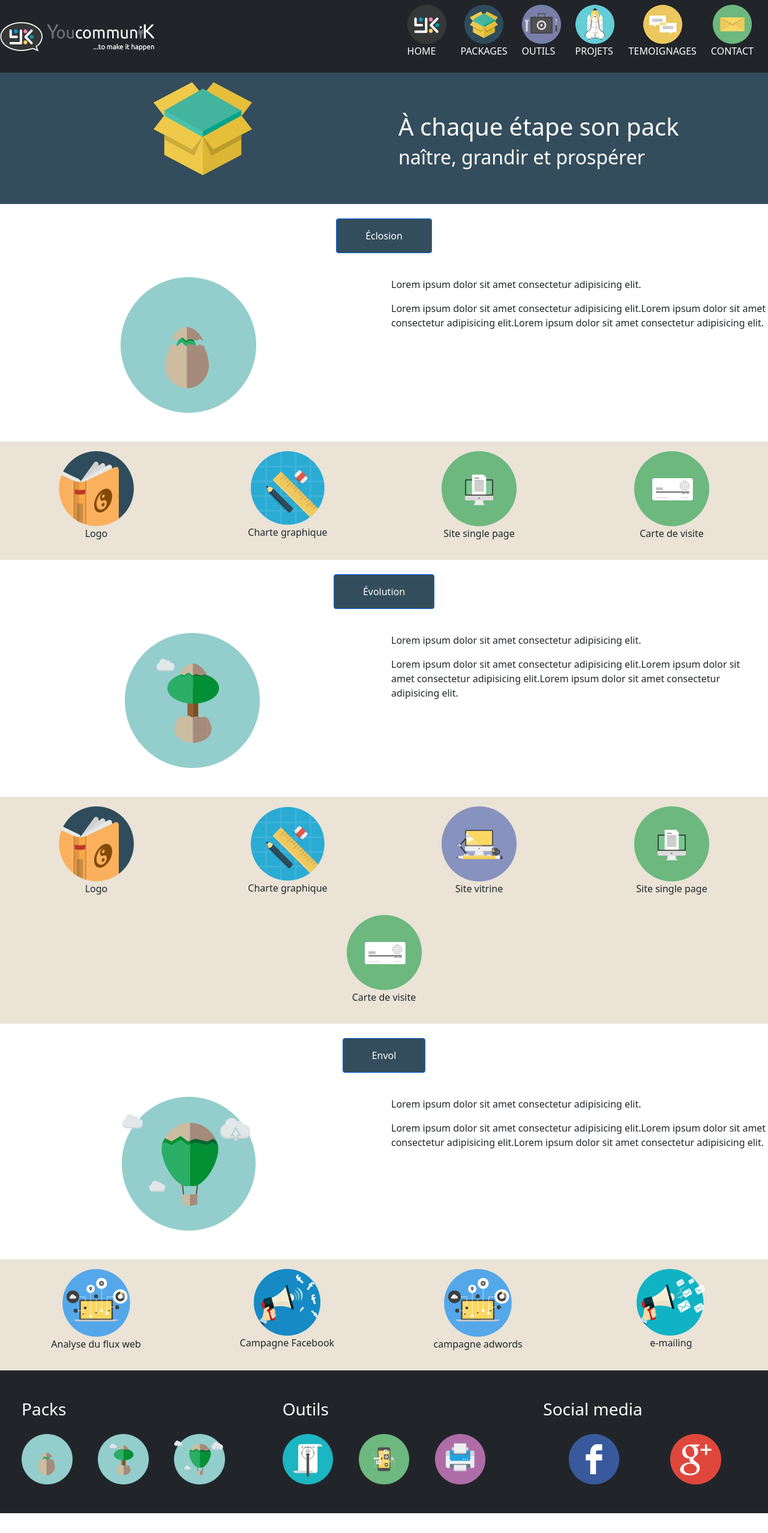
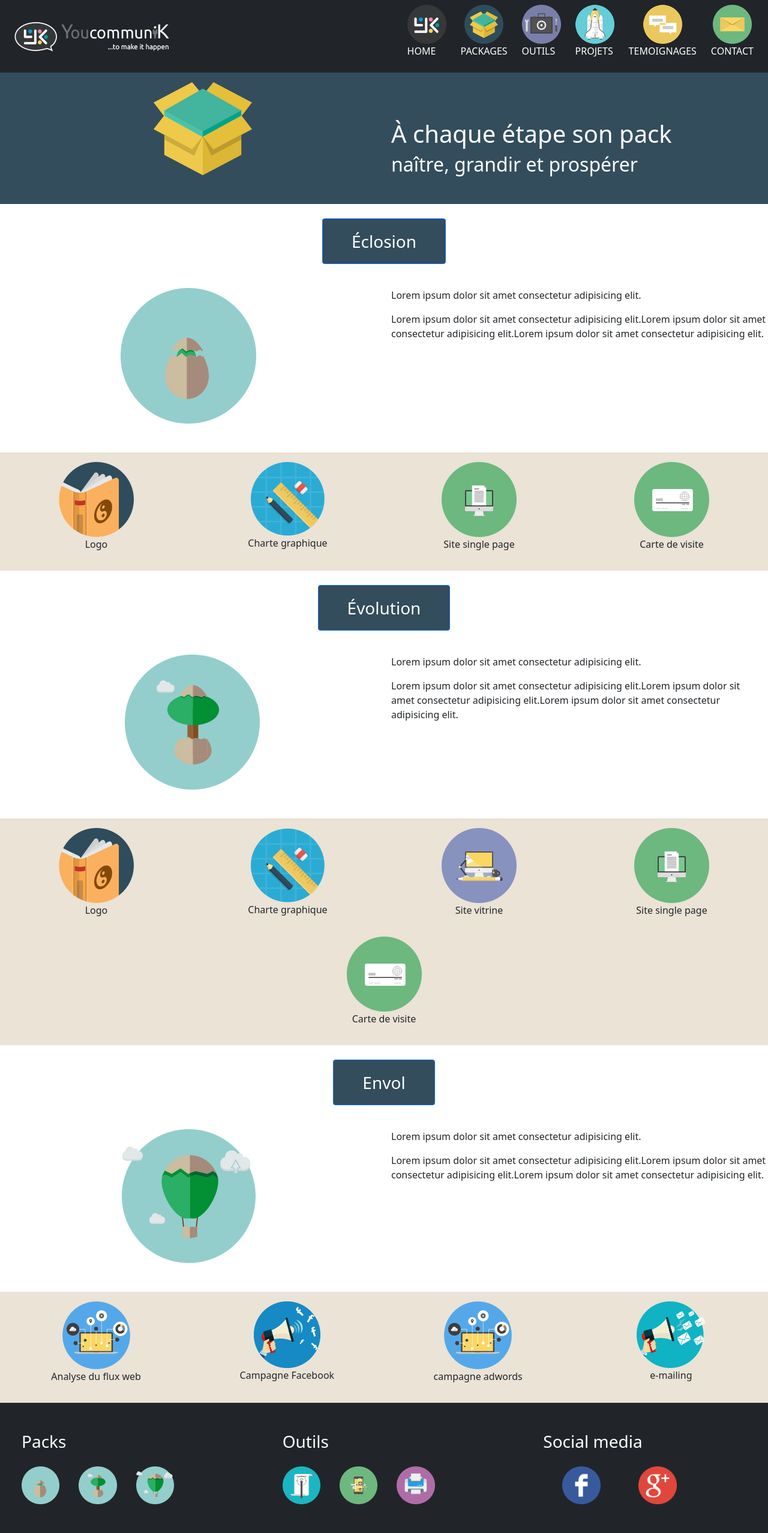
Before and after one commit to louistychon/Bootstrap_youcommunik_template, a website: page index.html in a window 1280 px wide. Shown: the whole page at 60% size. Before the commit the page ends 2522 px from the top, so only its background shows below. Drawn offline with nearby package versions, Linux system fonts and the light colour scheme.

Commit message:
everything except the nav

```diff
--- a/index.html
+++ b/index.html
@@ -12,7 +12,7 @@
 
 <body class="p-0 m-0 w-100 m-auto rounded">
     <header class="bg-dark d-flex justify-content-between align-items-center">
-        <div class="logo float-left d-none d-sm-none d-md-none d-lg-block d-xl-block"><img
+        <div class="logo ms-4 float-left d-none d-sm-none d-md-none d-lg-block d-xl-block"><img
                 src="public/img/logo-horizontal-fond-noir-couleur.png" alt=""></div>
         <nav>
             <ul class="list-unstyled text-white d-flex flex-wrap justify-content-between ms-auto my-2 w-100">
@@ -48,7 +48,7 @@
             <div class="row align-items-center">
                 <div class="col-12 col-sm-12 col-md-6 col-lg-6 col-xl-6 mt-3"><img src="public/img/packages.png"
                         alt="" class="d-block m-auto ps-5 pb-5"></div>
-                <div class="col-12 col-sm-12 col-md-6 col-lg-6 col-xl-6 mt-3 pt-4 text-white p-4">
+                <div class="col-12 col-sm-12 col-md-6 col-lg-6 col-xl-6 mt-3 pt-4 text-white">
                     <h1 class="">À chaque étape son pack</h1>
                     <h2>naître, grandir et prospérer</h2>
                 </div>
@@ -56,7 +56,7 @@
         </section>
         <section id="eclosion" class="w-100">
             <div class="btn-fonce">
-                <button class="btn btn-primary p-3 px-5 mt-4 mb-4 d-block mx-auto">Éclosion</button>
+                <button class="btn btn-primary p-3 px-5 mt-4 mb-4 d-block mx-auto fs-3">Éclosion</button>
             </div>
 
         </section>
@@ -64,7 +64,7 @@
             <div class="row">
                 <div class="col col-12 col-sm-12 col-md-6 col-lg-6 col-xl-6 mt-3"><img class="d-block m-auto pb-5"
                         src="public/img/icon-eclosion.png" alt=""></div>
-                <div class="col col-12 col-sm-12 col-md-6 col-lg-6 col-xl-6 mt-3">
+                <div class="col col-12 col-sm-12 col-md-6 col-lg-6 col-xl-6 mt-3 text-start text-sm-center text-md-start  text-lg-start  text-xl-start ">
                     <p>Lorem ipsum dolor sit amet consectetur adipisicing elit.</p>
                     <p>Lorem ipsum dolor sit amet consectetur adipisicing elit.Lorem ipsum dolor sit amet consectetur
                         adipisicing elit.Lorem ipsum dolor sit amet consectetur adipisicing elit.</p>
@@ -72,7 +72,7 @@
             </div>
         </section>
         <section class="w-100">
-            <div class="rose-container d-flex bg-warning justify-content-around flex-wrap">
+            <div class="rose-container d-flex justify-content-around flex-wrap">
                 <div class="rose-item p-3"><img class="d-block m-auto w-50" src="public/img/Logo-logo.png" alt="">
                     <p class="text-center">Logo</p>
                 </div>
@@ -92,7 +92,7 @@
 
         <section id="evolution" class="w-100">
             <div class="btn-fonce">
-                <button class="btn btn-primary p-3 px-5 mt-4 mb-4 d-block mx-auto">Évolution</button>
+                <button class="btn btn-primary p-3 px-5 mt-4 mb-4 d-block mx-auto fs-3">Évolution</button>
             </div>
 
         </section>
@@ -103,7 +103,7 @@
                     <div class="row">
                         <div class="col col-12 col-sm-12 col-md-6 col-lg-6 col-xl-6 mt-3"><img class="d-block m-auto pb-5"
                                 src="public/img/icon-evolution.png" alt=""></div>
-                        <div class="col col-12 col-sm-12 col-md-6 col-lg-6 col-xl-6 mt-3">
+                        <div class="col col-12 col-sm-12 col-md-6 col-lg-6 col-xl-6 mt-3 text-start text-sm-center text-md-start  text-lg-start  text-xl-start ">
                             <p>Lorem ipsum dolor sit amet consectetur adipisicing elit.</p>
                             <p>Lorem ipsum dolor sit amet consectetur adipisicing elit.Lorem ipsum dolor sit amet
                                 consectetur
@@ -139,16 +139,16 @@
         </section>
         <section class="w-100" id="evolution">
             <div class="btn-fonce">
-                <button class="btn btn-primary p-3 px-5 mt-4 mb-4 d-block mx-auto">Envol</button>
+                <button class="btn btn-primary p-3 px-5 mt-4 mb-4 d-block mx-auto fs-3">Envol</button>
             </div>
 
         </section>
 
-        <section class="w-100" id="text-envol w100">
+        <section class="" id="text-envol">
             <div class="row">
                 <div class="col col-12 col-sm-12 col-md-6 col-lg-6 col-xl-6 mt-3"><img class="d-block m-auto pb-5"
                         src="public/img/icon-envole.png" alt=""></div>
-                <div class="col col-12 col-sm-12 col-md-6 col-lg-6 col-xl-6 mt-3">
+                <div class="col col-12 col-sm-12 col-md-6 col-lg-6 col-xl-6 mt-3 text-start text-sm-center text-md-start  text-lg-start  text-xl-start ">
                     <p>Lorem ipsum dolor sit amet consectetur adipisicing elit.</p>
                     <p>Lorem ipsum dolor sit amet consectetur adipisicing elit.Lorem ipsum dolor sit amet consectetur
                         adipisicing elit.Lorem ipsum dolor sit amet consectetur adipisicing elit.</p>
@@ -180,7 +180,7 @@
         <div class="row">
             <div class="img-footer packs col-12 col-sm-12 col-md-12 col-lg-4 col-xl-4 p-5">
                 <h3 class="mb-4 w-100">Packs</h3>
-                <div class="imgcl w-100 d-flex justify-content-between"><img src="public/img/icon-eclosion.png" class="w-25" alt=""><img class="w-25"
+                <div class="imgcl w-75 d-flex justify-content-between"><img src="public/img/icon-eclosion.png" class="w-25" alt=""><img class="w-25"
                     src="public/img/icon-evolution.png" alt=""><img class="w-25" src="public/img/icon-envole.png"
                     alt=""></div>
             </div>
@@ -188,13 +188,13 @@
                 <h3 class="mb-4 w-100">Outils</h3>
 
 
-                <div class="imgcl w-100 d-flex justify-content-between"><img src="public/img/identite-graphique.png" class="w-25" alt=""><img
+                <div class="imgcl w-75 d-flex justify-content-between"><img src="public/img/identite-graphique.png" class="w-25" alt=""><img
                     src="public/img/reseaux-sociaux.png" class="w-25" alt=""><img src="public/img/print.png"
                     class="w-25" alt=""></div>
             </div>
             <div class="img-footer social col-12 col-sm-12 col-md-12 col-lg-4 col-xl-4 p-5">
                 <h3 class=" w-100 mb-4">Social media</h3>
-                <div class="imgcl w-100 d-flex justify-content-around"><img src="public/img/social-f.png" alt="" class="w-25"><img src="public/img/google-plus.png" alt=""
+                <div class="imgcl w-75 d-flex justify-content-around"><img src="public/img/social-f.png" alt="" class="w-25"><img src="public/img/google-plus.png" alt=""
                     class="w-25"></div>
             </div>
         </div>
```
